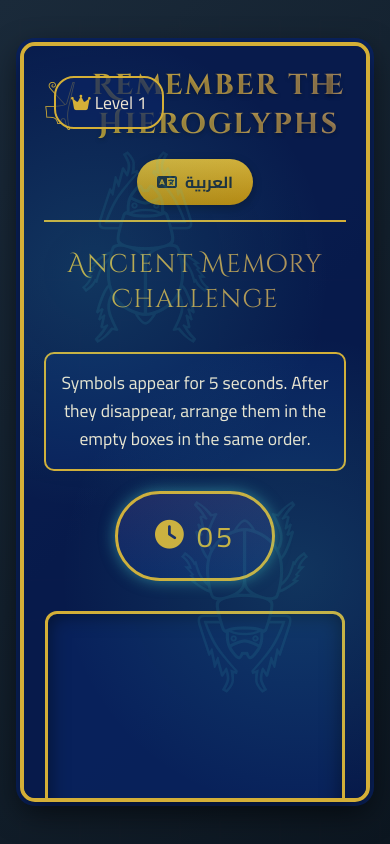
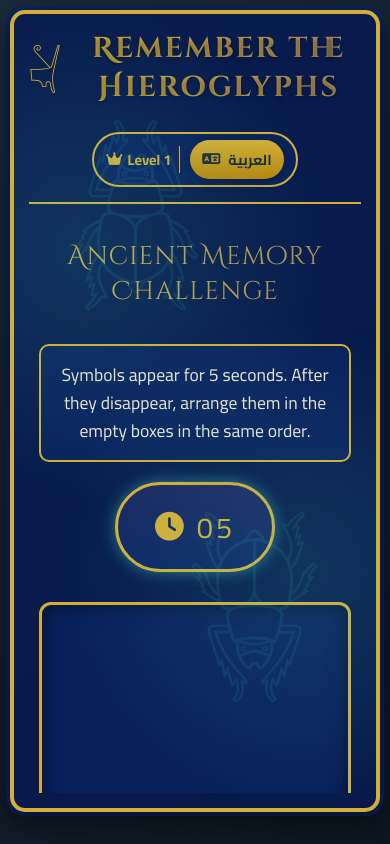
Before and after one commit to mishtawy/hieroglyph-memory-game, a plain HTML site: page index.html in a window 390 px wide. Drawn offline with Linux system fonts and the light colour scheme.

Commit message:
Update styles.css

```diff
--- a/styles.css
+++ b/styles.css
@@ -3,6 +3,7 @@
     padding: 0;
     box-sizing: border-box;
     font-family: 'Cairo', sans-serif;
+    -webkit-tap-highlight-color: transparent;
 }
 
 :root {
@@ -29,10 +30,10 @@ body {
     min-height: 100vh;
     display: flex;
     justify-content: center;
-    align-items: center;
+    align-items: flex-start;
     padding: 20px;
     position: relative;
-    overflow: auto; /* Changed from hidden */
+    overflow: auto;
 }
 
 body::before {
@@ -57,11 +58,30 @@ body::before {
     padding: 30px;
     text-align: center;
     position: relative;
-    overflow: auto; /* Changed from hidden */
+    overflow: auto;
     perspective: 1000px;
-    height: 90vh;
-    max-height: 800px;
-    min-height: 500px;
+    height: auto;
+    min-height: 90vh;
+    max-height: 90vh;
+    margin: 0 auto;
+    display: flex;
+    flex-direction: column;
+}
+
+/* Scrollbar styling */
+::-webkit-scrollbar {
+    width: 8px;
+    height: 8px;
+}
+
+::-webkit-scrollbar-thumb {
+    background: var(--gold-primary);
+    border-radius: 4px;
+}
+
+.game-container {
+    scrollbar-width: thin;
+    scrollbar-color: var(--gold-primary) transparent;
 }
 
 .game-container::before {
@@ -75,6 +95,12 @@ body::before {
         radial-gradient(circle at 20% 30%, rgba(72, 209, 204, 0.15) 0%, transparent 40%),
         radial-gradient(circle at 80% 70%, rgba(72, 209, 204, 0.15) 0%, transparent 40%);
     pointer-events: none;
+}
+
+.game-content {
+    flex: 1;
+    overflow-y: auto;
+    padding: 10px;
 }
 
 .header {
@@ -120,6 +146,27 @@ body::before {
     gap: 15px;
 }
 
+.level-language-group {
+    display: flex;
+    align-items: center;
+    gap: 10px;
+    background: rgba(10, 36, 99, 0.7);
+    padding: 8px 15px;
+    border-radius: 50px;
+    border: 2px solid var(--gold-primary);
+}
+
+.level-indicator {
+    display: flex;
+    align-items: center;
+    gap: 5px;
+    font-weight: bold;
+    color: var(--gold-primary);
+    font-size: 1rem;
+    padding-right: 10px;
+    border-right: 1px solid var(--gold-primary);
+}
+
 .language-switcher {
     background: linear-gradient(to bottom, var(--gold-primary), var(--gold-secondary));
     color: var(--dark-blue);
@@ -134,6 +181,11 @@ body::before {
     align-items: center;
     gap: 8px;
     box-shadow: 0 3px 10px rgba(0, 0, 0, 0.3);
+}
+
+.language-switcher:hover {
+    transform: translateY(-2px);
+    box-shadow: 0 5px 15px rgba(212, 175, 55, 0.4);
 }
 
 .game-title {
@@ -288,6 +340,7 @@ body::before {
 
 .symbol-option:hover {
     transform: scale(1.1);
+    box-shadow: 0 0 15px rgba(212, 175, 55, 0.8);
 }
 
 .game-controls {
@@ -297,6 +350,7 @@ body::before {
     margin: 30px 0 20px;
     flex-wrap: wrap;
 }
+
 .game-btn {
     background: linear-gradient(to bottom, var(--gold-primary), var(--gold-secondary));
     color: var(--dark-blue);
@@ -388,17 +442,6 @@ body::before {
     transform: rotate(180deg);
 }
 
-.level-indicator {
-    position: absolute;
-    top: 30px;
-    left: 30px;
-    background: rgba(10, 36, 99, 0.7);
-    padding: 8px 15px;
-    border-radius: 20px;
-    border: 2px solid var(--gold-primary);
-    font-size: 1.1rem;
-}
-
 .lang-arabic {
     direction: rtl;
     font-family: 'Cairo', sans-serif;
@@ -406,13 +449,36 @@ body::before {
 
 /* Responsive design */
 @media (max-width: 768px) {
+    body {
+        padding: 10px;
+        align-items: flex-start;
+    }
+
     .game-container {
-        padding: 20px;
+        height: auto;
+        min-height: 95vh;
+        max-height: 95vh;
+        padding: 15px;
     }
 
     .header {
         flex-direction: column;
         gap: 15px;
+    }
+
+    .level-language-group {
+        padding: 6px 12px;
+        margin-top: 10px;
+    }
+
+    .level-indicator {
+        font-size: 0.9rem;
+        padding-right: 8px;
+    }
+
+    .language-switcher {
+        padding: 6px 12px;
+        font-size: 0.9rem;
     }
 
     .symbol, .answer-slot {
@@ -427,9 +493,16 @@ body::before {
         font-size: 1.7rem;
     }
 
-    .symbols-display {
+    .symbols-display, .answer-area {
         padding: 15px;
         gap: 10px;
+        min-width: auto;
+        width: 100%;
+    }
+
+    .game-area {
+        flex-direction: column;
+        gap: 15px;
     }
 
     .answer-slots {
```
